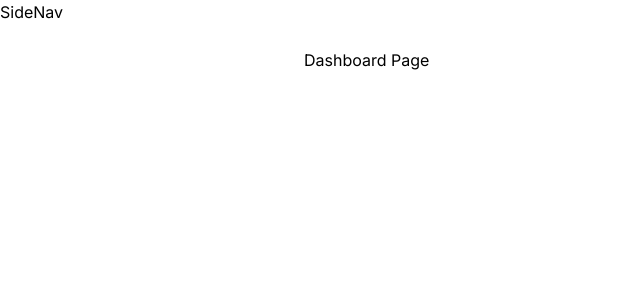
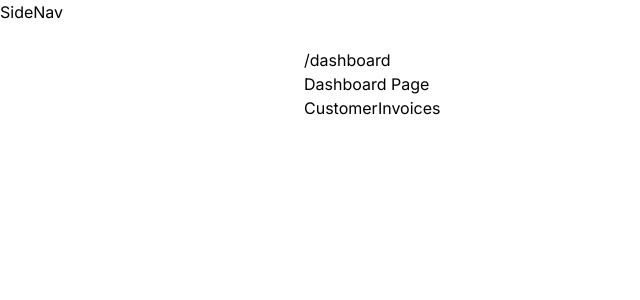
Before and after one commit to hoangdinhlamhai/intern-senlyzer, a Next.js app in the folder Week1/createapp/nextjs-dashboard/: page /dashboard in a window 1280 px wide. Shown: the top 300 px of the page, without its empty margins (0-640 px from the left). Built offline with nearby package versions, Linux system fonts and the light colour scheme; a web font is replaced by a local one.

Commit message:
Navigating Between Pages

```diff
--- a/Week1/createapp/nextjs-dashboard/src/app/dashboard/page.tsx
+++ b/Week1/createapp/nextjs-dashboard/src/app/dashboard/page.tsx
@@ -1,4 +1,21 @@
 //http://localhost:3000/dashboard
+'use client';
+
+import Link from 'next/link';
+import { usePathname } from 'next/navigation';
+
 export default function Page() {
-  return <p>Dashboard Page</p>;
+    const pathname = usePathname(); // Get the current path
+  return (
+    <>
+        <p>{pathname}</p>
+        <p>Dashboard Page</p>
+        <Link href="/dashboard/customers">
+          Customer
+        </Link>
+        <Link href="/dashboard/invoices">
+          Invoices
+        </Link>
+    </>
+  );
 }
```
